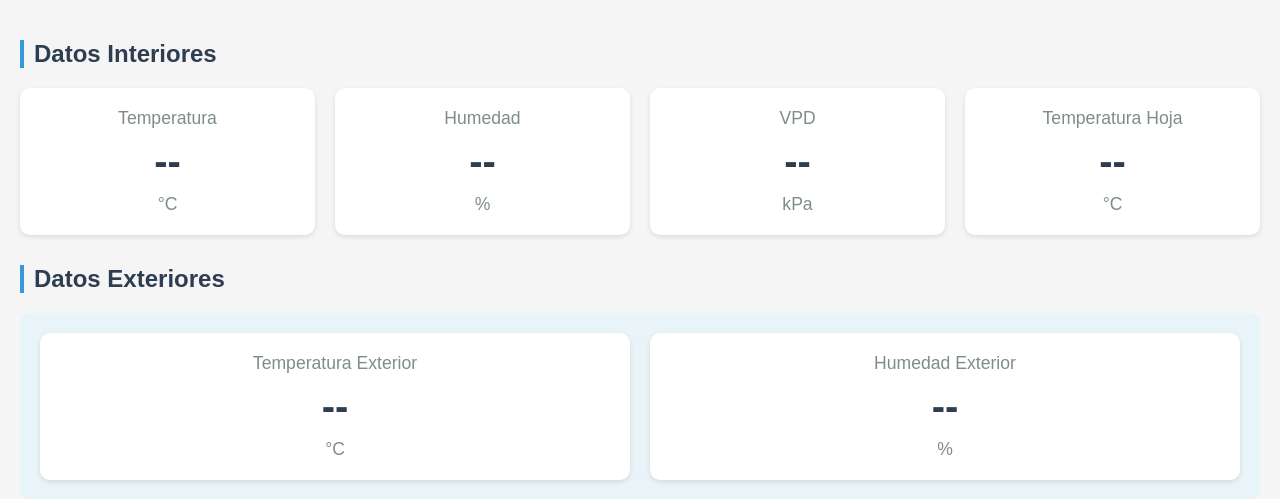
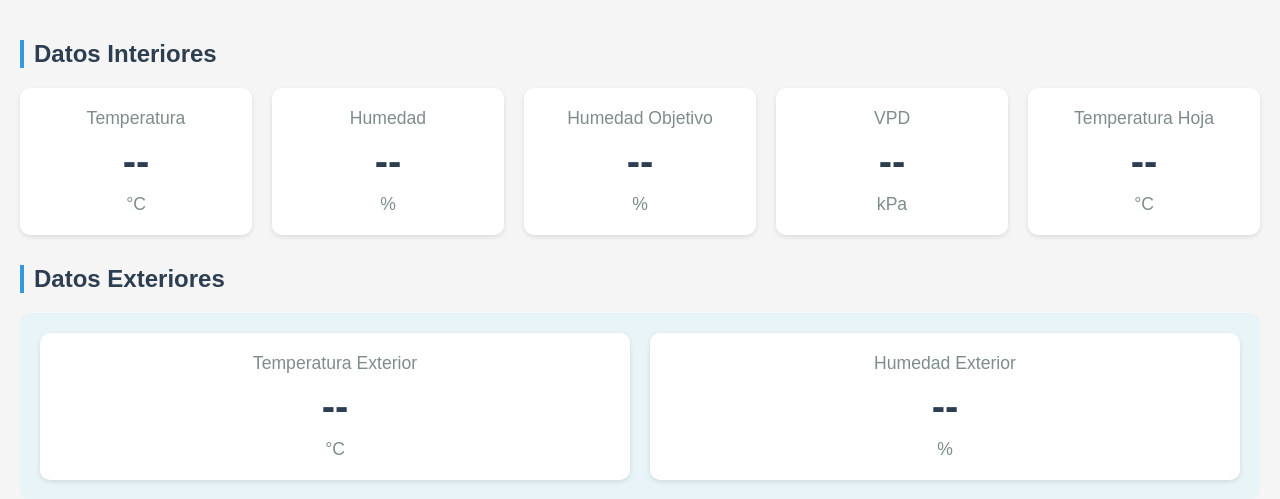
Before and after one commit to jereantequera/Autocann, a Flask app: page / in a window 1280 px wide. Shown: the top 499 px of the page. Run offline with Flask 3, Linux system fonts and the light colour scheme; data that the repository does not hold is empty.

Commit message:
✨ Add target humidity display to index.html and update data fetching logic

```diff
--- a/scripts/templates/index.html
+++ b/scripts/templates/index.html
@@ -137,6 +137,11 @@
             <div class="data-label">%</div>
         </div>
         <div class="data-card">
+            <div class="data-label">Humedad Objetivo</div>
+            <div class="data-value" id="current-target-humidity">--</div>
+            <div class="data-label">%</div>
+        </div>
+        <div class="data-card">
             <div class="data-label">VPD</div>
             <div class="data-value" id="current-vpd">--</div>
             <div class="data-label">kPa</div>
@@ -237,6 +242,7 @@
             // Datos interiores
             document.getElementById('current-temp').textContent = data.temperature.toFixed(1);
             document.getElementById('current-humidity').textContent = data.humidity.toFixed(1);
+            document.getElementById('current-target-humidity').textContent = data.target_humidity ? data.target_humidity.toFixed(1) : '--';
             document.getElementById('current-vpd').textContent = data.vpd.toFixed(2);
             document.getElementById('current-leaf-temp').textContent = data.leaf_temperature.toFixed(1);
 
```
